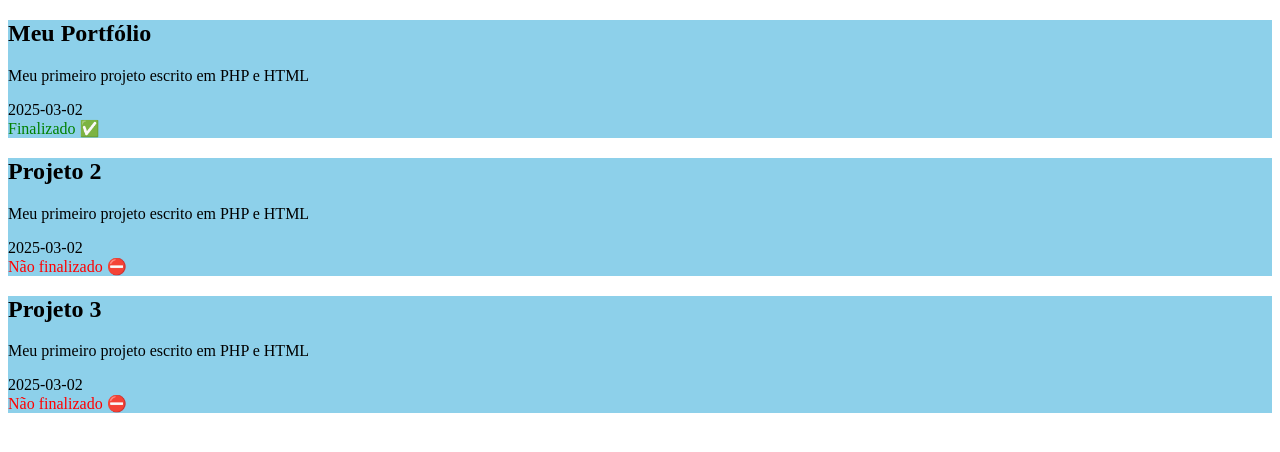
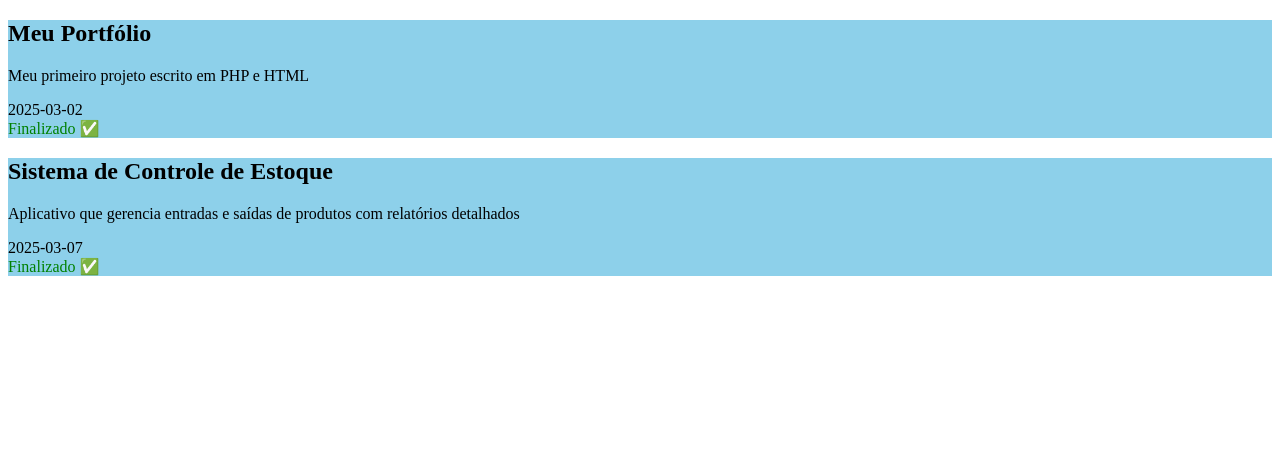
Before and after one commit to luizfpintoo/portfolio, a PHP site: page / in a window 1280 px wide. Shown: the top 452 px of the page. Run offline with PHP 8.4, Linux system fonts and the light colour scheme.

Commit message:
Conhecendo funções

```diff
--- a/index.php
+++ b/index.php
@@ -28,34 +28,74 @@
             "descricao" => "Meu primeiro projeto escrito em PHP e HTML"
         ],
         [
-            "titulo" => "Projeto 2",
+            "titulo" => "Sistema de Gerenciamento de Tarefas",
             "ano" => 2025,
-            "data" => "2025-03-02",
+            "data" => "2025-03-03",
             "finalizado" => false,
-            "descricao" => "Meu primeiro projeto escrito em PHP e HTML"
+            "descricao" => "Um sistema para criar, editar e acompanhar tarefas usando PHP e MySQL"
         ],
         [
-            "titulo" => "Projeto 3",
+            "titulo" => "E-commerce Simples",
             "ano" => 2025,
-            "data" => "2025-03-02",
+            "data" => "2025-03-04",
             "finalizado" => false,
-            "descricao" => "Meu primeiro projeto escrito em PHP e HTML"
+            "descricao" => "Uma loja virtual básica com carrinho de compras e integração com API de pagamento"
+        ],
+        [
+            "titulo" => "Chat em Tempo Real",
+            "ano" => 2025,
+            "data" => "2025-03-05",
+            "finalizado" => false,
+            "descricao" => "Um chat online utilizando PHP, JavaScript e WebSocket para mensagens instantâneas"
+        ],
+        [
+            "titulo" => "Blog com Painel Administrativo",
+            "ano" => 2025,
+            "data" => "2025-03-06",
+            "finalizado" => false,
+            "descricao" => "Um blog com interface de postagem e painel para o administrador"
+        ],
+        [
+            "titulo" => "Sistema de Controle de Estoque",
+            "ano" => 2025,
+            "data" => "2025-03-07",
+            "finalizado" => true,
+            "descricao" => "Aplicativo que gerencia entradas e saídas de produtos com relatórios detalhados"
         ]
     ];
+
 
     function verificarFinalizado($projeto)
     {
         if ($projeto["finalizado"]) {
             return '<span class="green">Finalizado ✅</span>';
-        }else {
+        } else {
             return '<span class="red">Não finalizado ⛔</span>';
         }
+    }
+
+    function filtrarProjetos($projetos, $finalizado = null)
+    {
+
+        if (is_null($finalizado)) {
+            return $projetos;
+        }
+
+        $filtrados = [];
+
+        foreach ($projetos as $projeto) {
+            if (! is_null($finalizado) && $projeto["finalizado"]) {
+                $filtrados[] = $projeto;
+            }
+        }
+
+        return $filtrados;
     }
 
 
     ?>
 
-    <?php foreach ($projetos as $projeto): ?>
+    <?php foreach (filtrarProjetos($projetos, true) as $projeto): ?>
         <div
             <?php if (($projeto["ano"] - 1994) > 30) : ?>
             style="background-color:rgb(141, 208, 234);"
```
